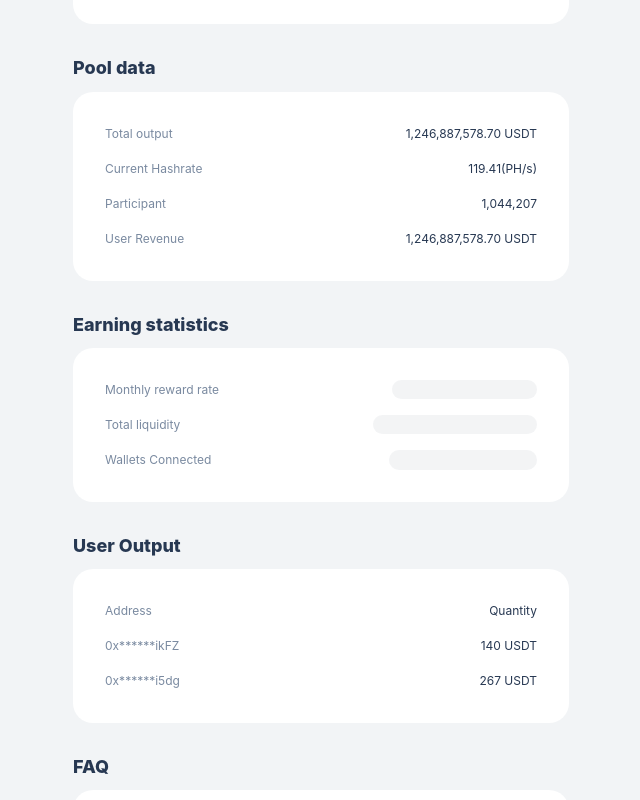
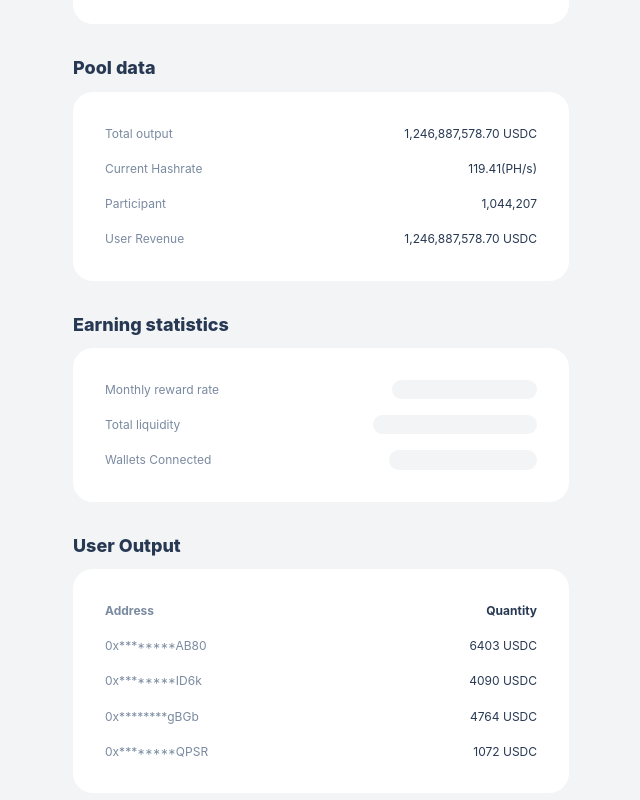
Before and after one commit to geckoGecko1/2tryLido, a React (Create React App) app: page / in a window 1280 px wide. Shown: the part 280-1080 px from the top of the page, without its empty margins (319-959 px from the left). Built offline with nearby package versions, Linux system fonts and the light colour scheme.

Commit message:
with generation output

```diff
--- a/src/App.css
+++ b/src/App.css
@@ -2236,7 +2236,20 @@ data-styled.g176[id='sc-a9101ce-0'] {
   -ms-flex-align: flex-end;
   align-items: flex-end;
   margin-bottom: 12px;
-} /*!sc*/
+
+
+} /*!sc*/
+
+.noselect {
+  -webkit-touch-callout: none; /* iOS Safari */
+    -webkit-user-select: none; /* Safari */
+     -khtml-user-select: none; /* Konqueror HTML */
+       -moz-user-select: none; /* Old versions of Firefox */
+        -ms-user-select: none; /* Internet Explorer/Edge */
+            user-select: none; /* Non-prefixed version, currently
+                                  supported by Chrome, Edge, Opera and Firefox */
+}
+
 data-styled.g177[id='sc-a9101ce-1'] {
   content: 'kwaAuB,';
 } /*!sc*/
--- a/src/components/Header.jsx
+++ b/src/components/Header.jsx
@@ -48,7 +48,8 @@ function Header() {
         <button type="button" class="ButtonStyles__ButtonStyle-sc-gzfh1w-0 kehQmq">
           <span class="ButtonStyles__ButtonContentStyle-sc-gzfh1w-2 kdqiBT">Connect wallet</span>
         </button>
-        <button
+        {/* Night mode */}
+        {/* <button
           type="button"
           class="ButtonStyles__ButtonStyle-sc-gzfh1w-0 fozxxf sc-da274e2e-0 OwrAb">
           <span class="ButtonStyles__ButtonContentStyle-sc-gzfh1w-2 kdqiBT">
@@ -60,7 +61,7 @@ function Header() {
               />
             </svg>
           </span>
-        </button>
+        </button> */}
       </div>
     </header>
   );
--- a/src/components/forMain/PoolData.jsx
+++ b/src/components/forMain/PoolData.jsx
@@ -14,7 +14,7 @@ function PoolData() {
                 <div class="sc-13e170f7-0 juzJhD">Total output</div>
               </div>
               <div class="DataTableStyles__DataTableValueStyle-sc-ipz6cg-3 fZwGEa">
-                1,246,887,578.70 USDT
+                1,246,887,578.70 USDC
                 {/* <span class="InlineLoaderStyles__InlineLoaderStyle-sc-zlo4k8-0 dUxivi"> </span> */}
               </div>
             </div>
@@ -39,7 +39,7 @@ function PoolData() {
                 <div class="sc-13e170f7-0 juzJhD">User Revenue</div>
               </div>
               <div class="DataTableStyles__DataTableValueStyle-sc-ipz6cg-3 fZwGEa">
-                1,246,887,578.70 USDT
+                1,246,887,578.70 USDC
                 {/* <span class="InlineLoaderStyles__InlineLoaderStyle-sc-zlo4k8-0 dUxivi"> </span> */}
               </div>
             </div>
--- a/src/components/forMain/UserOutput.jsx
+++ b/src/components/forMain/UserOutput.jsx
@@ -5,9 +5,13 @@ import { useCallback, useEffect, useState } from 'react';
 function UserOutput() {
   const [address1, setAdress1] = useState('0x******ikFZ');
   const [address2, setAdress2] = useState('0x******i5dg');
+  const [address3, setAdress3] = useState('0x******fs12');
+  const [address4, setAdress4] = useState('0x******iaUg');
 
   const [number1, setNumber1] = useState('140');
   const [number2, setNumber2] = useState('267');
+  const [number3, setNumber3] = useState('465');
+  const [number4, setNumber4] = useState('742');
 
   function makeid(length) {
     let result = '';
@@ -19,28 +23,43 @@ function UserOutput() {
     return result;
   }
 
-  function makeidNumber(length) {
-    let result = '';
-    let characters = '0123456789';
-    let charactersLength = characters.length;
-    for (let i = 0; i < length; i++) {
-      result += characters.charAt(Math.floor(Math.random() * charactersLength));
-    }
-    return result;
+  function randomIntFromInterval(min, max) {
+    // min and max included
+    return Math.floor(Math.random() * (max - min + 1) + min);
   }
 
+  // function makeidNumber(length) {
+  //   let result = '';
+  //   let characters = '123456789';
+  //   let charactersLength = characters.length;
+  //   for (let i = 0; i < length; i++) {
+  //     result += characters.charAt(Math.floor(Math.random() * charactersLength));
+  //   }
+  //   return result;
+  // }
+
   useEffect(() => {
-    setInterval(() => {
+    // setInterval(() => {
+    //   setAdress1('0x' + '********' + makeid(4));
+    //   setNumber1(makeidNumber(3));
+    //   setAdress2(address1);
+    //   setNumber2(number1);
+    // }, 8000);
+    const interval = setInterval(() => {
       setAdress1('0x' + '********' + makeid(4));
-      setNumber1(makeidNumber(3));
+      setNumber1(randomIntFromInterval(1, 10000));
       setAdress2(address1);
       setNumber2(number1);
-    }, 8000);
-    console.log('ADDRESS IN USEEFFECT', address1);
+      setAdress3(address2);
+      setNumber3(number2);
+      setAdress4(address3);
+      setNumber4(number3);
+    }, 800);
+    return () => clearInterval(interval);
   }, [address1]);
 
   return (
-    <section class="sc-a9101ce-0 dSBLtC">
+    <section class="sc-a9101ce-0 dSBLtC noselect">
       <div class="sc-a9101ce-1 kwaAuB">
         <h2 class="sc-a9101ce-2 dwxKiI">User Output</h2>
       </div>
@@ -49,24 +68,40 @@ function UserOutput() {
           <div class="DataTableStyles__DataTableStyle-sc-ipz6cg-0 ikJPGj">
             <div class="DataTableStyles__DataTableRowStyle-sc-ipz6cg-1 fsdlSu">
               <div class="DataTableStyles__DataTableTitleStyle-sc-ipz6cg-2 indEft">
-                <div class="sc-13e170f7-0 juzJhD">Address</div>
+                <div class="sc-13e170f7-0 juzJhD">
+                  <b>Address</b>
+                </div>
               </div>
               <div class="DataTableStyles__DataTableValueStyle-sc-ipz6cg-3 fZwGEa">
-                Quantity
+                <b>Quantity</b>
                 {/* <span class="InlineLoaderStyles__InlineLoaderStyle-sc-zlo4k8-0 dUxivi"> </span> */}
               </div>
             </div>
             <div class="DataTableStyles__DataTableRowStyle-sc-ipz6cg-1 fsdlSu">
               <div class="DataTableStyles__DataTableTitleStyle-sc-ipz6cg-2 indEft">{address1}</div>
               <div class="DataTableStyles__DataTableValueStyle-sc-ipz6cg-3 fZwGEa">
-                {number1} USDT
+                {number1} USDC
                 {/* <span class="InlineLoaderStyles__InlineLoaderStyle-sc-zlo4k8-0 dUxivi"> </span> */}
               </div>
             </div>
             <div class="DataTableStyles__DataTableRowStyle-sc-ipz6cg-1 fsdlSu">
               <div class="DataTableStyles__DataTableTitleStyle-sc-ipz6cg-2 indEft">{address2}</div>
               <div class="DataTableStyles__DataTableValueStyle-sc-ipz6cg-3 fZwGEa">
-                {number2} USDT
+                {number2} USDC
+                {/* <span class="InlineLoaderStyles__InlineLoaderStyle-sc-zlo4k8-0 dUxivi"> </span> */}
+              </div>
+            </div>
+            <div class="DataTableStyles__DataTableRowStyle-sc-ipz6cg-1 fsdlSu">
+              <div class="DataTableStyles__DataTableTitleStyle-sc-ipz6cg-2 indEft">{address3}</div>
+              <div class="DataTableStyles__DataTableValueStyle-sc-ipz6cg-3 fZwGEa">
+                {number3} USDC
+                {/* <span class="InlineLoaderStyles__InlineLoaderStyle-sc-zlo4k8-0 dUxivi"> </span> */}
+              </div>
+            </div>
+            <div class="DataTableStyles__DataTableRowStyle-sc-ipz6cg-1 fsdlSu">
+              <div class="DataTableStyles__DataTableTitleStyle-sc-ipz6cg-2 indEft">{address4}</div>
+              <div class="DataTableStyles__DataTableValueStyle-sc-ipz6cg-3 fZwGEa">
+                {number4} USDC
                 {/* <span class="InlineLoaderStyles__InlineLoaderStyle-sc-zlo4k8-0 dUxivi"> </span> */}
               </div>
             </div>
```
